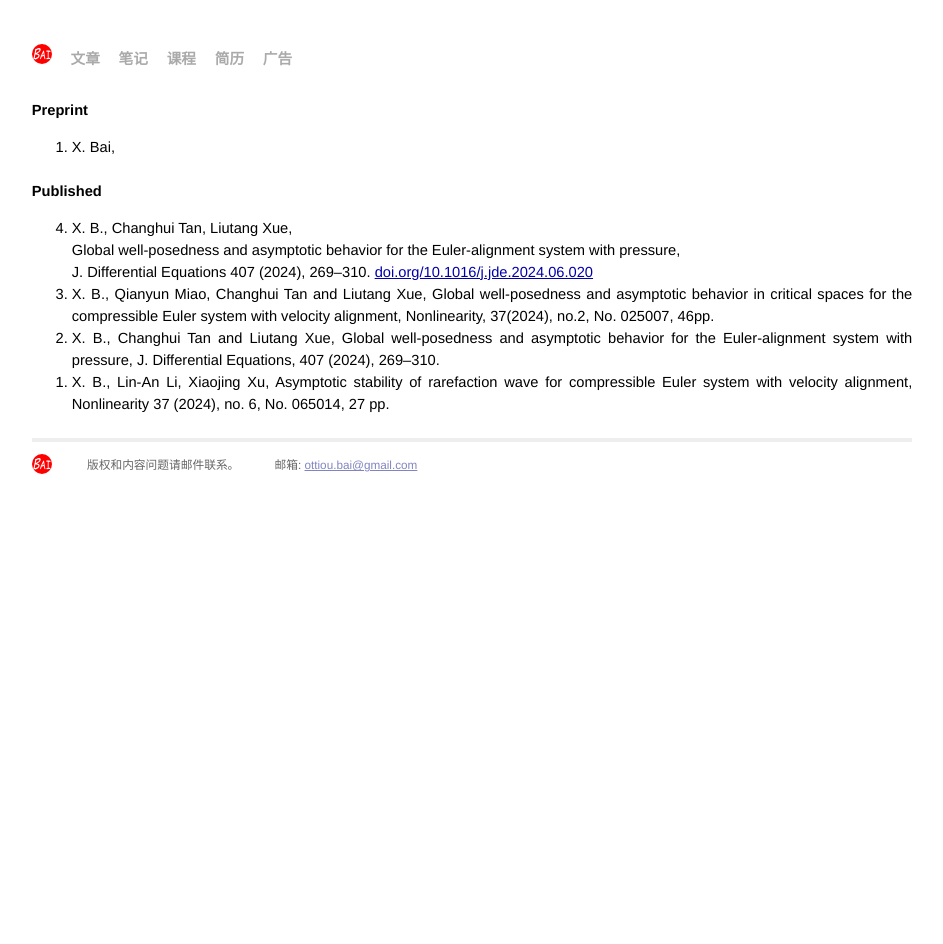
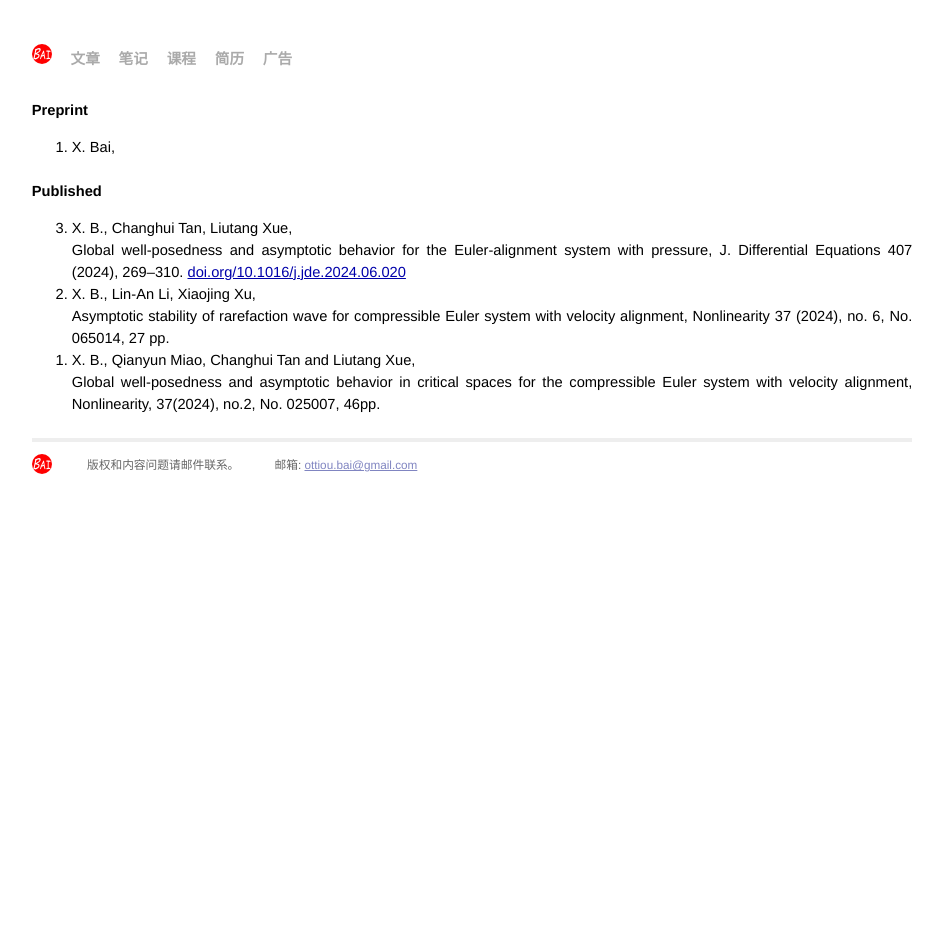
Before and after one commit to xiang-bai/xiang-bai.github.io, a Jekyll site: the page built from papers.md, in a window 1280 px wide. Shown: the whole page, without its empty margins (168-1111 px from the left). Built offline with Jekyll 4.4.1, drawn with Linux system fonts in a browser that asks for light colours.

Commit message:
Update papers.md

```diff
--- a/papers.md
+++ b/papers.md
@@ -37,9 +37,8 @@ ul {
     <br>
     <h1>Published</h1>
     <ol reversed="reversed">
-        <li> X. B., Changhui Tan, Liutang Xue,<br> Global well-posedness and asymptotic behavior for the Euler-alignment system with pressure, <br> J. Differential Equations 407 (2024), 269–310. <a href="https://doi.org/10.1016/j.jde.2024.06.020">doi.org/10.1016/j.jde.2024.06.020</a> </li>
-      <li> X. B., Qianyun Miao, Changhui Tan and Liutang Xue, Global well-posedness and asymptotic behavior in critical spaces for the compressible Euler system with velocity alignment, Nonlinearity, 37(2024), no.2, No. 025007, 46pp. </li>
-      <li> X. B., Changhui Tan and Liutang Xue, Global well-posedness and asymptotic behavior for the Euler-alignment system with pressure, J. Differential Equations, 407 (2024), 269–310. </li>
-      <li> X. B., Lin-An Li, Xiaojing Xu, Asymptotic stability of rarefaction wave for compressible Euler system with velocity alignment, Nonlinearity 37 (2024), no. 6, No. 065014, 27 pp. </li>
+        <li> X. B., Changhui Tan, Liutang Xue,<br> Global well-posedness and asymptotic behavior for the Euler-alignment system with pressure,  J. Differential Equations 407 (2024), 269–310. <a href="https://doi.org/10.1016/j.jde.2024.06.020">doi.org/10.1016/j.jde.2024.06.020</a> </li>
+      <li> X. B., Lin-An Li, Xiaojing Xu, <br>Asymptotic stability of rarefaction wave for compressible Euler system with velocity alignment, Nonlinearity 37 (2024), no. 6, No. 065014, 27 pp. </li>
+      <li> X. B., Qianyun Miao, Changhui Tan and Liutang Xue, <br>Global well-posedness and asymptotic behavior in critical spaces for the compressible Euler system with velocity alignment, Nonlinearity, 37(2024), no.2, No. 025007, 46pp. </li>
     </ol>
 </div>
```
